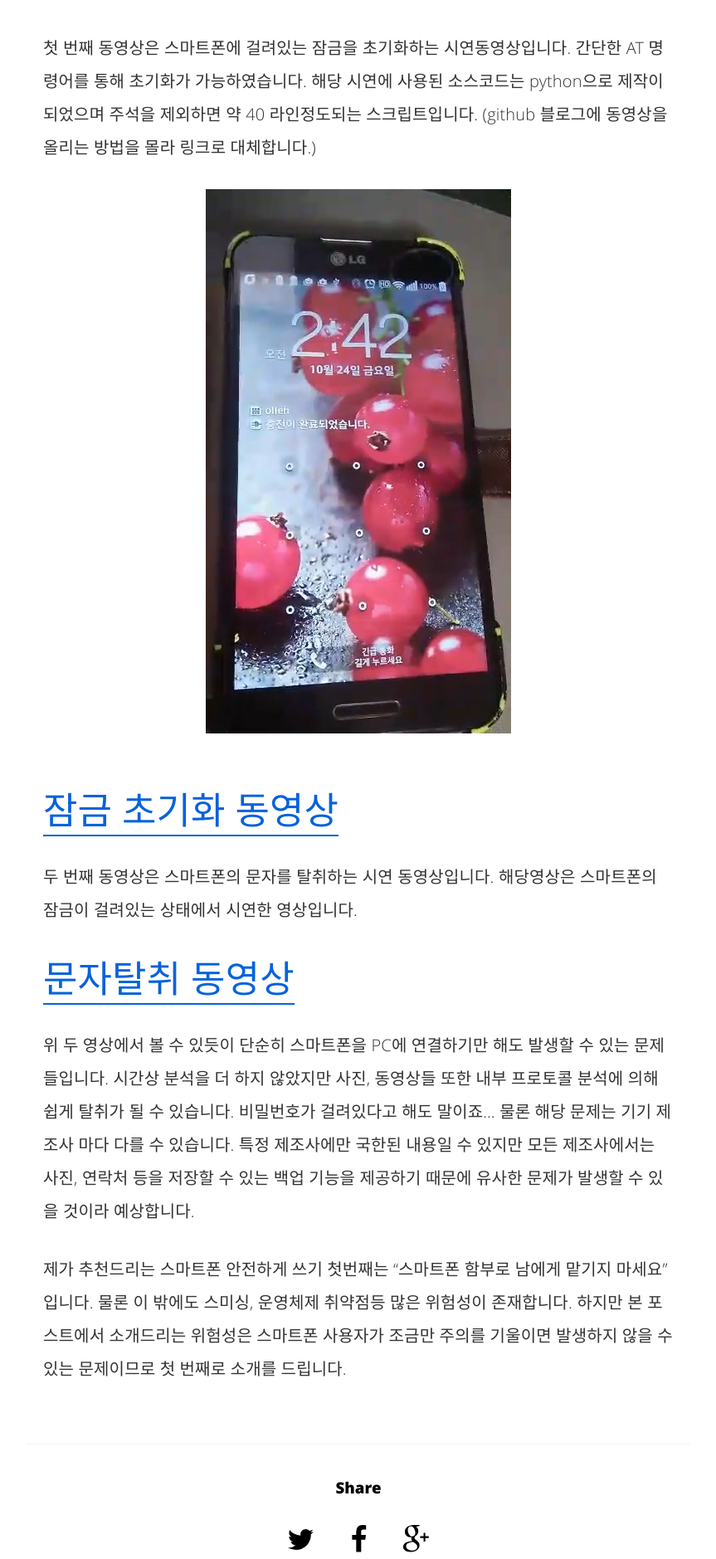
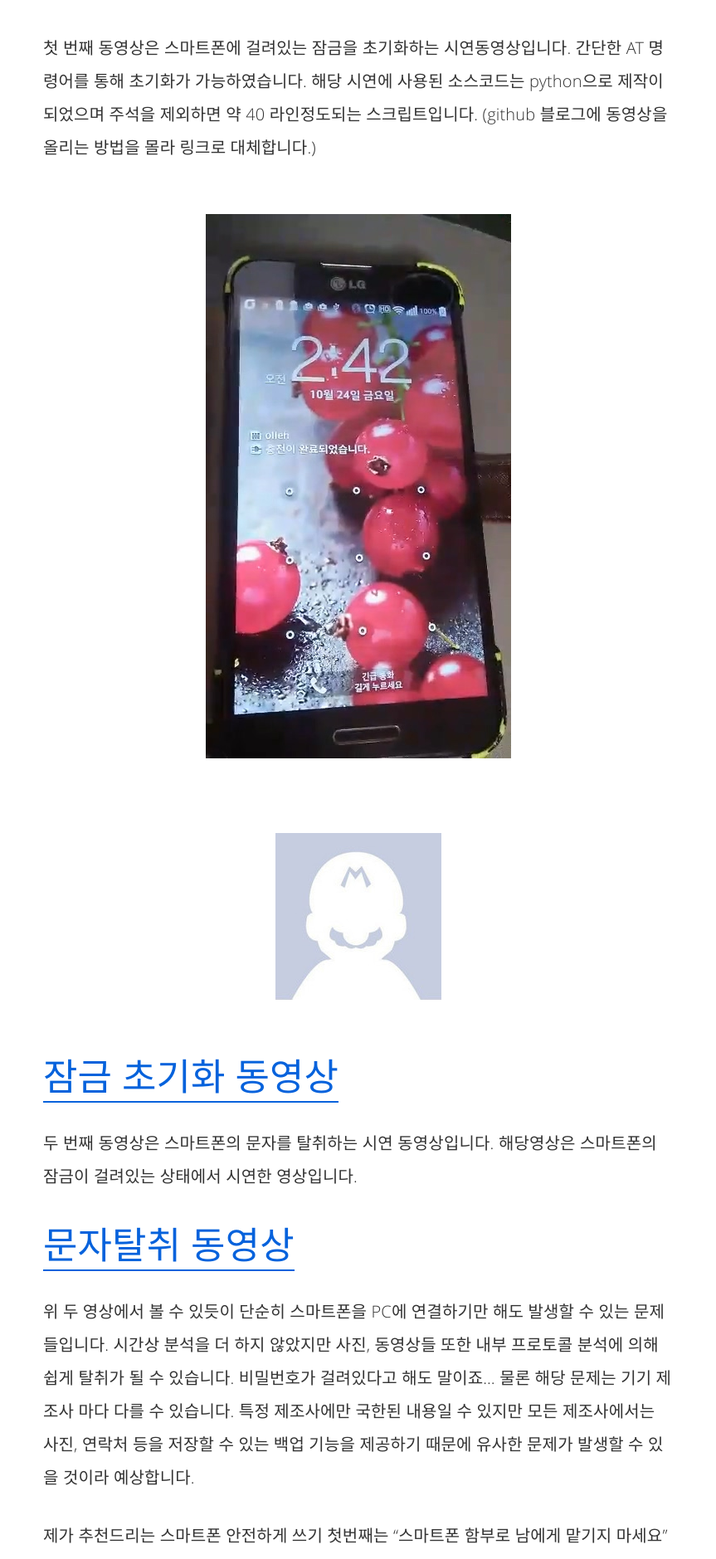
Before and after one commit to hajacrew/hajacrew.github.com, a Jekyll site: the page built from _posts/2015-10-11-Smart_phone_Security.md, in a window 1280 px wide. Shown: the part 1472-3351 px from the top of the page at 83% size, without its empty margins (208-1071 px from the left). Built offline with Jekyll 4.4.1, drawn with Linux system fonts in a browser that asks for light colours; comment, search, counter and statistics services are not loaded.

Commit message:
post test

```diff
--- a/_posts/2015-10-11-Smart_phone_Security.md
+++ b/_posts/2015-10-11-Smart_phone_Security.md
@@ -18,7 +18,13 @@ categories:
 다음 두 동영상은 제가 사용하였던 LG G Pro ( LG-F240K ) 스마트폰에서 사용하는 프로토콜 분석을 통해 스마트폰 잠금 초기화, 문자 탈취 등에 대한 간략한 시연 동영상입니다.
 
 첫 번째 동영상은 스마트폰에 걸려있는 잠금을 초기화하는 시연동영상입니다. 간단한 AT 명령어를 통해 초기화가 가능하였습니다. 해당 시연에 사용된 소스코드는 python으로 제작이 되었으며 주석을 제외하면 약 40 라인정도되는 스크립트입니다. (github 블로그에 동영상을 올리는 방법을 몰라 링크로 대체합니다.)
-![문자탈취-1](/assets/img/문자탈취_1.jpg)
+
+![test](/assets/img/test1.jpg)
+
+![문자탈취](/assets/img/blog-author.jpg)
+
+
+
 # [잠금 초기화 동영상](/assets/img/잠금 초기화.mp4)
 
 두 번째 동영상은 스마트폰의 문자를 탈취하는 시연 동영상입니다. 해당영상은 스마트폰의 잠금이 걸려있는 상태에서 시연한 영상입니다.
```
Also changed, not shown: assets/img/test.png (added), assets/img/test1.jpg (renamed from assets/img/문자탈취_1.jpg).
